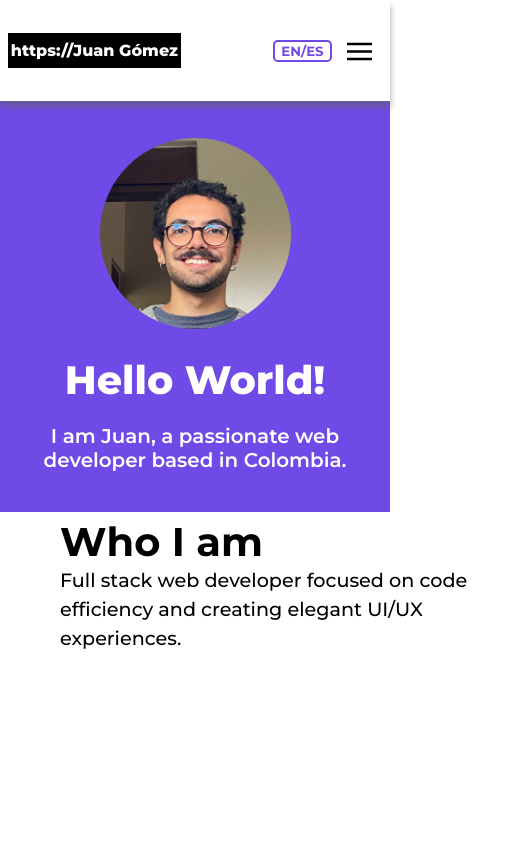
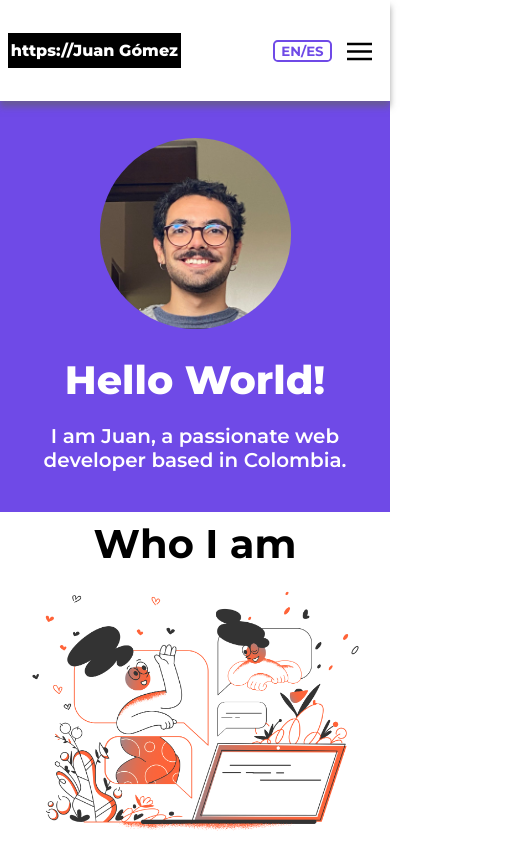
Before and after one commit to JPGomezCuervo/Portfolio-v2, a Vue app: page / in a window 390 px wide. Shown: the top 844 px of the page, 508 px wide, since content can reach past the window. Built offline with nearby package versions, Linux system fonts and the light colour scheme.

Commit message:
WhoIAm fluid and working

```diff
--- a/src/components/Carousel.vue
+++ b/src/components/Carousel.vue
@@ -168,4 +168,18 @@ const handleRomboid = (event: MouseEvent | Event) => {
   }
 }
 
+@media (max-width: 1000px) {
+  .title h2 {
+    text-align: center;
+    width: 100%;
+    margin-bottom: 1rem;
+  }
+}
+
+@media (max-width: 550px) {
+  .carousel {
+    padding: 0 10px;
+  }
+}
+
   </style>
--- a/src/components/WhoIAm.vue
+++ b/src/components/WhoIAm.vue
@@ -12,7 +12,7 @@ const { whoIAm } = selectLanguages();
             <div class="image-frame">
                 <img :src="image" alt="" />
             </div>
-            <div class="left">
+            <div class="right">
                 <p> {{ whoIAm.description }}</p>
             </div>
 
@@ -23,7 +23,6 @@ const { whoIAm } = selectLanguages();
 
 <style lang="scss" scoped>
 @import "../style.scss";
-
 
 .container {
     height: 420px;
@@ -51,11 +50,59 @@ const { whoIAm } = selectLanguages();
     object-fit: contain;
 }
 
-.left p {
+.right p {
     font-family: "Montserrat-Medium";
     font-size: clamp(1.2rem, 2vw, 1.6rem);
     width: 28rem;
     line-height: clamp(1.8rem, 2.5vw, 2.5rem);
     margin: 0;
 }
+
+@media (max-width: 1000px) {
+
+    .container {
+        height: 420px;
+    }
+
+    .content {
+        height: 100%;
+        width: 100%;
+        display: flex;
+        flex-direction: column;
+        justify-content: center;
+        align-items: center;
+    }
+
+    .image-frame {
+        height: 60%;
+        width: 100%;
+    }
+    .image-frame img {
+        height: 100%;
+        width: 100%;
+        object-fit: contain;
+    }
+
+    .right {
+        width: 100%;
+        height: 50%;
+        display: flex;
+        justify-content: center;
+        align-items: center;
+    }
+
+    .right p {
+        font-family: "Montserrat-Medium";
+        text-align: center;
+        font-size: clamp(1.2rem, 1rem + 3vw, 1.6rem);
+        margin: 0;
+    }
+}
+
+@media (max-width: 500px) {
+
+    .right p {
+        font-size: 1.2rem;
+    }
+}
 </style>
```
